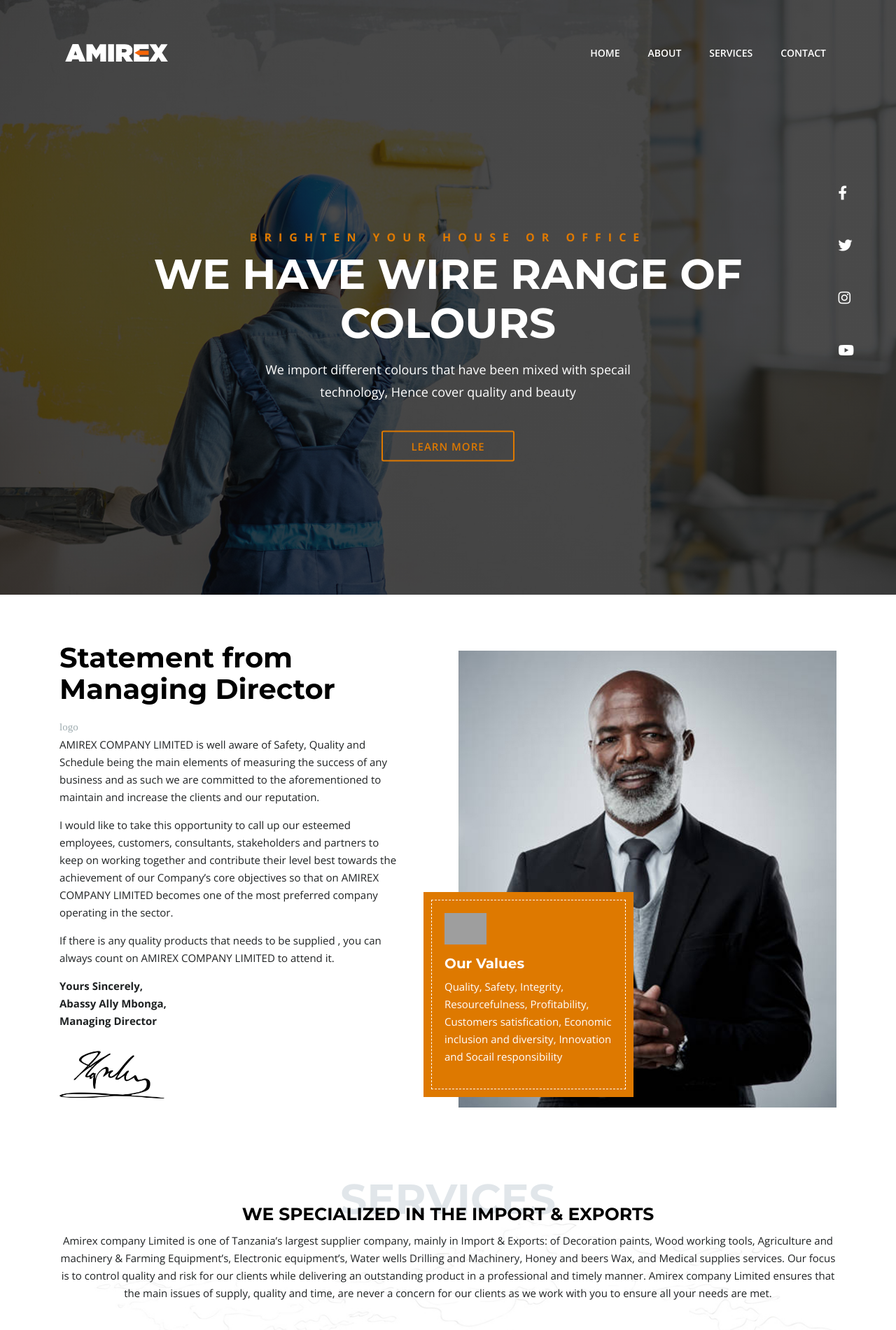
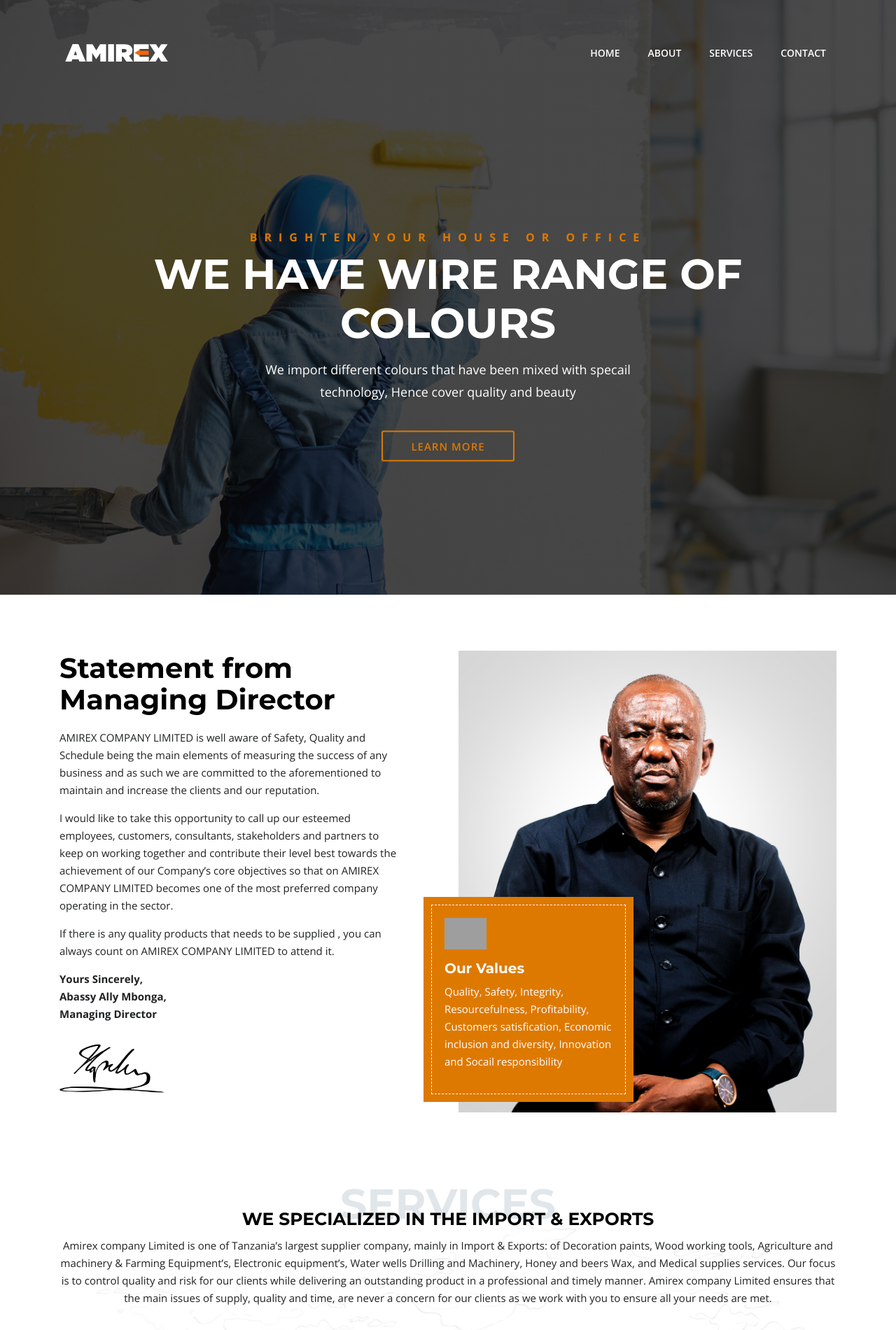
Before and after one commit to code2913/amirex, a Django app: page / in a window 1280 px wide. Shown: the top 1901 px of the page at 70% size. Run offline with Django 3.2, Linux system fonts and the light colour scheme; some libraries are stand-ins or nearby versions; grey boxes are pictures that could not be loaded.

Commit message:
contants and menu updates

```diff
--- a/template/includes/nav.html
+++ b/template/includes/nav.html
@@ -14,8 +14,9 @@
                 <li class="dropdown">
                     <a href="{% url 'home' %}" class="nav-item nav-link">HOME</a>
                 </li>
-                <li><a href="about-us.html" class="nav-item nav-link">ABOUT</a></li>
-                <li class="dropdown">
+                <li><a href="#about-us" class="nav-item nav-link">ABOUT</a></li>
+                <li><a href="#services" class="nav-item nav-link">SERVICES</a></li>
+                <!-- <li class="dropdown">
                     <a href="#" class="nav-item nav-link" data-toggle="dropdown">Services</a>
                     <div class="dropdown-menu">
                         <a href="" class="dropdown-item">Decoration Paints</a>
@@ -26,7 +27,7 @@
                         <a href="" class="dropdown-item">Agricultural products</a>
                         <a href="" class="dropdown-item">Electrical Hardware and electronics material</a>
                     </div>
-                </li>
+                </li> -->
                 <li><a href="{% url 'contact' %}" class="nav-item nav-link last-link-item">CONTACT</a></li>
             </ul>
         </div>
--- a/template/pages/base.html
+++ b/template/pages/base.html
@@ -75,15 +75,11 @@
     <footer class="site-footer mt-3">
         <div class="container">
             <div class="row">
-                <div class="col-lg-6 footer-col left-col">
+                <div class="col-lg-4 footer-col left-col">
                     <figure class="footer-logo">
                         <img src="{% static 'images/logos/logo-dark.svg' %}" alt="">
                     </figure>
-                    <p>AMIREX COMPANY LIMITED . is the name behind many of the most advanced and
-                        prestigious facilities, we have been providing our clients with reliable solutions to their most
-                        complex challenges. Today, we are doing good in the industry for our strength in modern
-                        works methods and for our creative, fresh approach to cutting-edge technologies and
-                        delivery systems.</p>
+
                     <div class="footer-social">
                         <ul>
                             <li><a href="#"><i class="fab fa-facebook-f"></i></a></li>
@@ -93,7 +89,14 @@
                         </ul>
                     </div>
                 </div>
-                <div class="col-lg-3 footer-col spacing-m-center">
+                <div class="col-lg-8 footer-col spacing-m-center">
+                    <p>AMIREX COMPANY LIMITED . is the name behind many of the most advanced and
+                        prestigious facilities, we have been providing our clients with reliable solutions to their most
+                        complex challenges. Today, we are doing good in the industry for our strength in modern
+                        works methods and for our creative, fresh approach to cutting-edge technologies and
+                        delivery systems.</p>
+                </div>
+                <!-- <div class="col-lg-3 footer-col spacing-m-center">
                     <h5>Quick Links</h5>
                     <ul class="quick-links left-layer">
                         <li><a href="">Home</a></li>
@@ -119,7 +122,7 @@
                             <input type="submit" class="button" id="submit" value="SIGN UP">
                         </form>
                     </div>
-                </div>
+                </div> -->
             </div>
             <hr class="footer">
             <div class="bottom-footer">
--- a/template/pages/index.html
+++ b/template/pages/index.html
@@ -14,14 +14,6 @@
                 <p>We import different colours that have been mixed with specail technology, Hence cover quality and beauty</p>
                 <a class="btn btn-default btn-outline" href="about-us.html" role="button">LEARN MORE</a>
             </div>
-            <div class="social-media">
-                <ul>
-                    <li><a href="#"><i class="fab fa-facebook-f"></i></a></li>
-                    <li><a href="#"><i class="fab fa-twitter"></i></a></li>
-                    <li><a href="#"><i class="fab fa-instagram"></i></a></li>
-                    <li><a href="#"><i class="fab fa-youtube"></i></a></li>
-                </ul>
-            </div>
         </div>
         <div class="carousel-cell" style="background-image:url({% static 'images/commons/slider-bg-8.jpg' %});">
             <div class="overlay"></div>
@@ -30,14 +22,6 @@
                 <h1>We have variety of machines</h1>
                 <p>From drilling machines, electronic equipments and much more</p>
                 <a class="btn btn-default btn-outline" href="about-us.html" role="button">LEARN MORE</a>
-            </div>
-            <div class="social-media">
-                <ul>
-                    <li><a href="#"><i class="fab fa-facebook-f"></i></a></li>
-                    <li><a href="#"><i class="fab fa-twitter"></i></a></li>
-                    <li><a href="#"><i class="fab fa-instagram"></i></a></li>
-                    <li><a href="#"><i class="fab fa-youtube"></i></a></li>
-                </ul>
             </div>
         </div>
 
@@ -50,14 +34,6 @@
                     competitive profitability.</p>
                 <a class="btn btn-default btn-outline" href="about-us.html" role="button">LEARN MORE</a>
             </div>
-            <div class="social-media">
-                <ul>
-                    <li><a href="#"><i class="fab fa-facebook-f"></i></a></li>
-                    <li><a href="#"><i class="fab fa-twitter"></i></a></li>
-                    <li><a href="#"><i class="fab fa-instagram"></i></a></li>
-                    <li><a href="#"><i class="fab fa-youtube"></i></a></li>
-                </ul>
-            </div>
         </div>
     </div>
     <!-- partial -->
@@ -66,14 +42,14 @@
 
 {% block content %}
 <!-- CONTENT START -->
-<section>
+<section id="about-us">
 
     <!-- INFO SECTION START -->
     <div class="container mt-5 mb-5">
         <div class="row">
             <div class="col-lg-6">
                 <div class="why-us-info-alt">
-                    <h2>Statement from Managing Director</h2>logo
+                    <h2>Statement from Managing Director</h2>
                     <p>AMIREX COMPANY LIMITED is well aware of Safety, Quality and Schedule being the main
                         elements of measuring the success of any business and as such we are committed to the
                         aforementioned to maintain and increase the clients and our reputation.</p>
@@ -108,7 +84,7 @@
     <!-- INFO SECTION END -->
 
     <!-- PRODUCT CAROUSEL START -->
-    <div class="services-layer mb-5">
+    <section id="services"><div class="services-layer mb-5">
         <div class="container">
             <div class="section-title">
                 <h2>Services</h2>
@@ -230,7 +206,7 @@
                 </div>
             </div>
         </div>
-    </div>
+    </div></section>
 
 </section>
 <!-- CONTENT END -->
```
Also changed, not shown: template/pages/contact.html (+5 -5 lines), static/images/commons/md.jpg.
